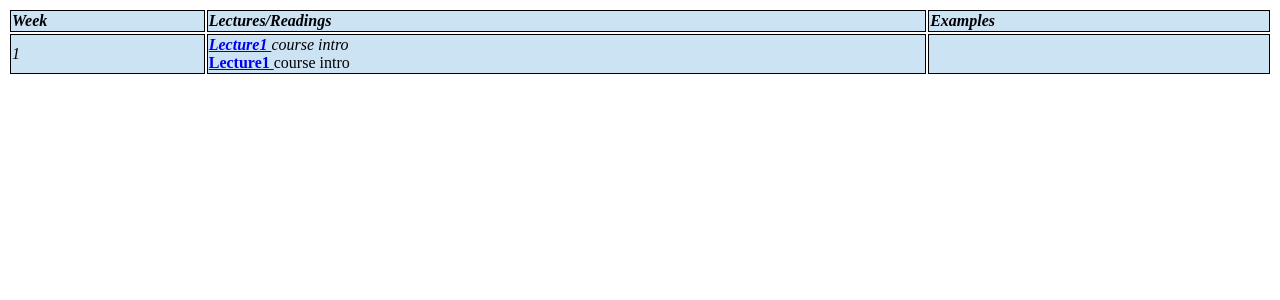
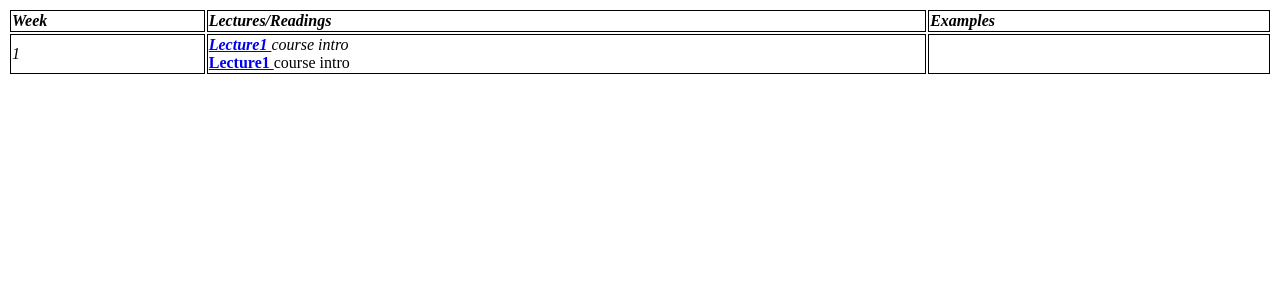
Before and after one commit to CNUClasses/CPSC327, a Jekyll site: the page navbar/Lectures.html, which Jekyll copies as it is, in a window 1280 px wide. Shown: the top 300 px of the page. Built offline with Jekyll 4.4.1, drawn with Linux system fonts in a browser that asks for light colours.

Commit message:
Update Lectures.html

```diff
--- a/navbar/Lectures.html
+++ b/navbar/Lectures.html
@@ -3,11 +3,6 @@
 	style_noborder{
 	border-width: 0px;
 	}
-        .style_lightGray {
-	border-style: solid;
-	border-width: 1px;
-	background-color: #CCE3F4;
-        }
 	.style_white {
 	border-style: solid;
 	border-width: 1px;
@@ -16,16 +11,16 @@
         </style>
 	<table style="width: 100%" class="style_noborder ">
 		<tr>
-			<td class="style_lightGray "><em><strong>Week</strong></em></td>
-			<td class="style_lightGray "><em><strong>Lectures/Readings</strong></em></td>
-			<td class="style_lightGray "><em><strong>Examples</strong></em></td>
+			<td class="style_white "><em><strong>Week</strong></em></td>
+			<td class="style_white "><em><strong>Lectures/Readings</strong></em></td>
+			<td class="style_white "><em><strong>Examples</strong></em></td>
 		</tr>
 		<tr>
-			<td class="style_lightGray "><em>1</em></td>
-			<td class="style_lightGray "><em><strong><a href="https://github.com/CNUClasses/CPSC327/blob/master/lectures/1-intro.pdf"> Lecture1 </a></strong> course intro<br /></em>
+			<td class="style_white "><em>1</em></td>
+			<td class="style_white "><em><strong><a href="https://github.com/CNUClasses/CPSC327/blob/master/lectures/1-intro.pdf"> Lecture1 </a></strong> course intro<br /></em>
             <strong><a href="https://github.com/CNUClasses/CPSC327/blob/master/lectures/1-intro.pdf"> Lecture1 </a></strong> course intro<br />
             </td>
-			<td class="style_lightGray "><em></em></td>
+			<td class="style_white "><em></em></td>
 		</tr>
 	    </table>
         <p></p>
```
